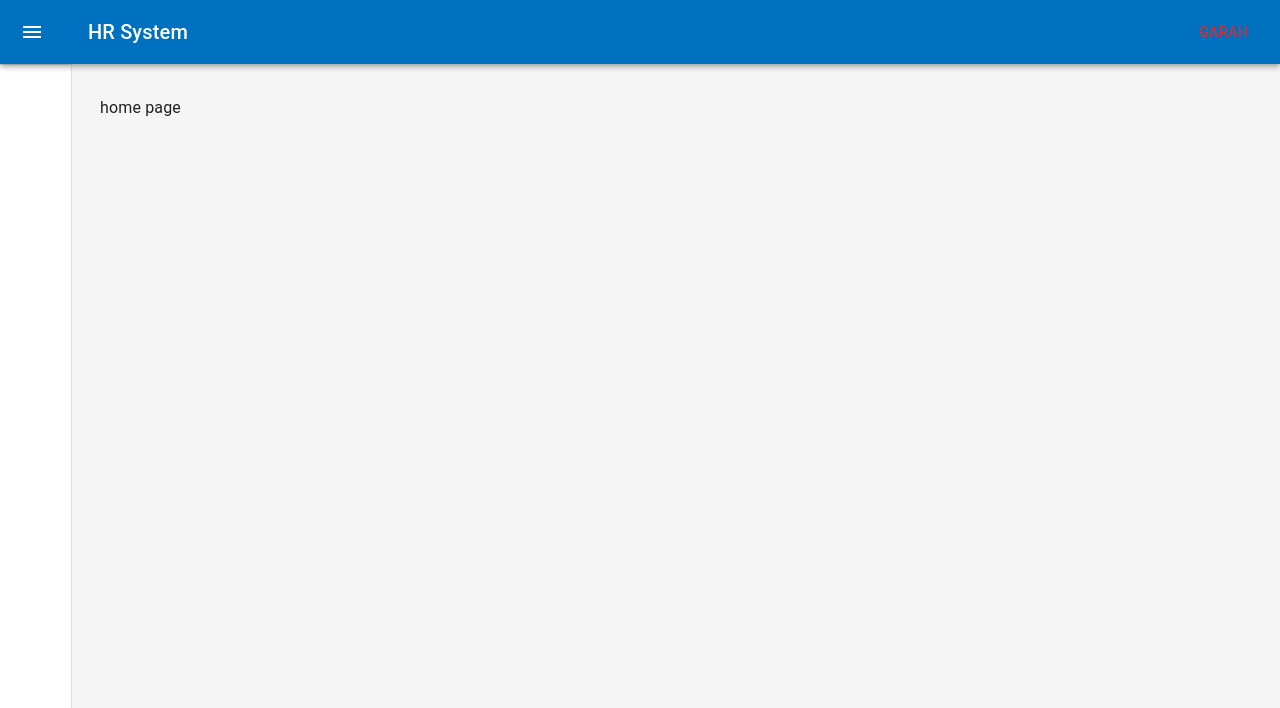
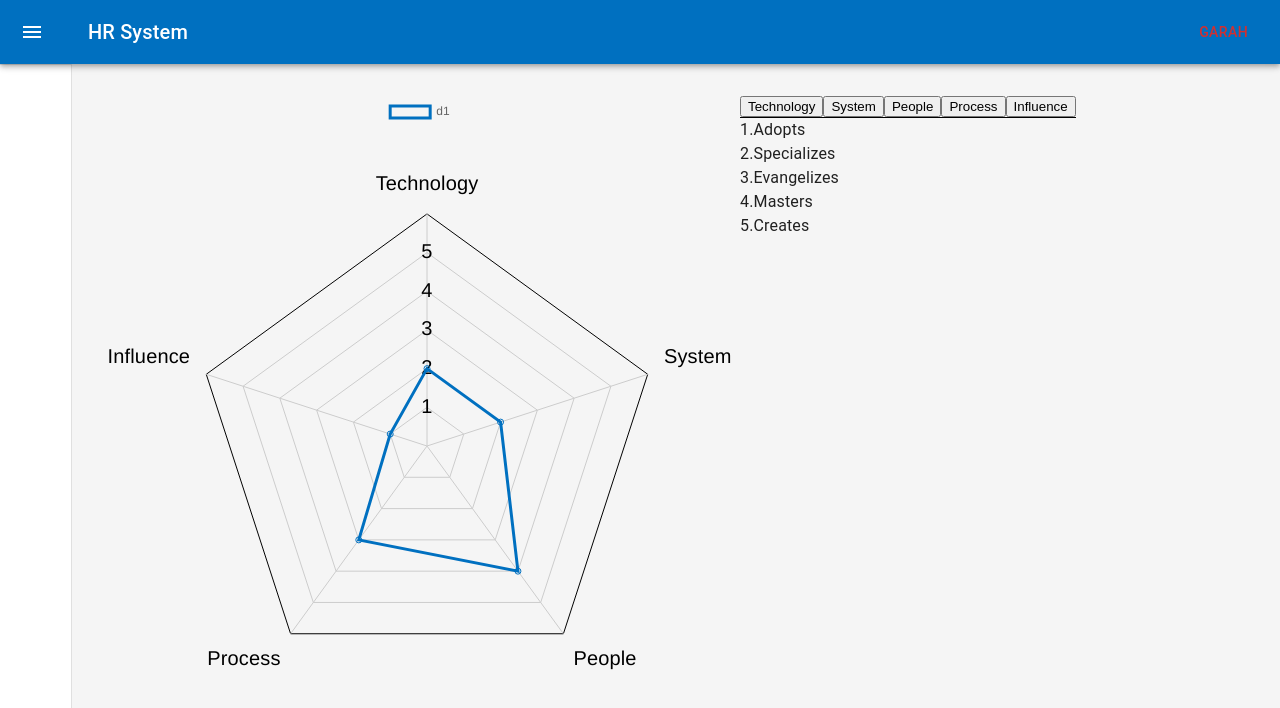
Before and after one commit to nestsolutionsllc/nest-hr, a Next.js app in the folder frontend/: page / in a window 1280 px wide. Shown: the top 708 px of the page. Built offline with nearby package versions, Linux system fonts and the light colour scheme.

Commit message:
feat: added ladder graph

```diff
--- a/frontend/package.json
+++ b/frontend/package.json
@@ -21,6 +21,7 @@
     "@types/uuid": "^8.3.4",
     "aws4-axios": "^2.4.9",
     "axios": "^0.27.2",
+    "chart.js": "^3.6.0",
     "cookies-next": "^2.1.1",
     "env-cmd": "^10.1.0",
     "formik": "^2.2.9",
@@ -31,6 +32,7 @@
     "next-cookie": "^2.8.0",
     "prop-types": "^15.8.1",
     "react": "18.0.0",
+    "react-chartjs-2": "^4.3.1",
     "react-dom": "18.0.0",
     "react-image-file-resizer": "^0.4.8",
     "uuid": "^8.3.2",
--- /dev/null
+++ b/frontend/src/components/Ladder.tsx
@@ -0,0 +1,67 @@
+import { Chart as ChartJS, RadialLinearScale, PointElement, LineElement, Filler, Tooltip, Legend } from "chart.js";
+import { Radar } from "react-chartjs-2";
+import { FC } from "react";
+import LadderDescriptions from "./LadderDescriptions";
+
+ChartJS.register(RadialLinearScale, PointElement, LineElement, Filler, Tooltip, Legend);
+
+const userData = {
+  technology: 2,
+  system: 2,
+  people: 4,
+  process: 3,
+  influence: 1,
+};
+
+const Ladder: FC<{ height: string; width: string }> = ({ height, width }) => {
+  const data = {
+    labels: ["Technology", "System", "People", "Process", "Influence"],
+    datasets: [
+      {
+        label: "d1",
+        data: [userData.technology, userData.system, userData.people, userData.process, userData.influence],
+        backgroundColor: "transparent",
+        borderColor: "#0070c0",
+      },
+    ],
+  };
+
+  const options = {
+    maintainAspectRatio: false,
+    scales: {
+      r: {
+        grid: {
+          color: ["#cccccc", "#cccccc", "#cccccc", "#cccccc", "#cccccc", "black"],
+        },
+        angleLines: {
+          color: "#cccccc",
+        },
+        ticks: {
+          color: ["none", "black", "black", "black", "black", "black"],
+          font: {
+            size: 20,
+          },
+          backdropColor: "transparent",
+        },
+        beginAtZero: true,
+        min: 0,
+        max: 6,
+        pointLabels: {
+          font: {
+            size: 20,
+          },
+          color: "black",
+        },
+      },
+    },
+  };
+
+  return (
+    <div style={{ height, width, display: "flex", flexDirection: "row" }}>
+      <Radar data={data} options={options} />
+      <LadderDescriptions />
+    </div>
+  );
+};
+
+export default Ladder;
--- /dev/null
+++ b/frontend/src/components/LadderDescriptions.tsx
@@ -0,0 +1,33 @@
+import { FC, useState } from "react";
+
+type descriptionField = "technology" | "system" | "people" | "process" | "influence";
+
+const description = {
+  technology: ["Adopts", "Specializes", "Evangelizes", "Masters", "Creates"],
+  system: ["Enhances", "Designs", "Owns", "Evolves", "Leads"],
+  people: ["Learns", "Supports", "Mentors", "Coordinates", "Manages"],
+  process: ["Follows", "Enforces", "Challenges", "Adjusts", "Defines"],
+  influence: ["Subsystem", "Team", "Multiple teams", "Company", "Community"],
+};
+
+const LadderDescriptions: FC = () => {
+  const [content, setContent] = useState<descriptionField>("technology");
+  return (
+    <div>
+      <div style={{ display: "flex", flexDirection: "row", borderBottom: "1px solid black" }}>
+        <button onClick={() => setContent("technology")}>Technology</button>
+        <button onClick={() => setContent("system")}>System</button>
+        <button onClick={() => setContent("people")}>People</button>
+        <button onClick={() => setContent("process")}>Process</button>
+        <button onClick={() => setContent("influence")}>Influence</button>
+      </div>
+      <div style={{ display: "flex", flexDirection: "column" }}>
+        {description[content].map((el, ind) => (
+          <div>{`${ind + 1}.${el}`}</div>
+        ))}
+      </div>
+    </div>
+  );
+};
+
+export default LadderDescriptions;
--- a/frontend/src/pages/index.tsx
+++ b/frontend/src/pages/index.tsx
@@ -1,10 +1,13 @@
 import type { NextPage } from "next";
 import MainLayout from "../layouts/MainLayout";
+import Ladder from "../components/Ladder";
 
 const HomePage: NextPage = () => {
   return (
     <MainLayout>
-      <div>home page</div>
+      <div>
+        <Ladder height={"80vh"} width={"80vh"} />
+      </div>
     </MainLayout>
   );
 };
```
